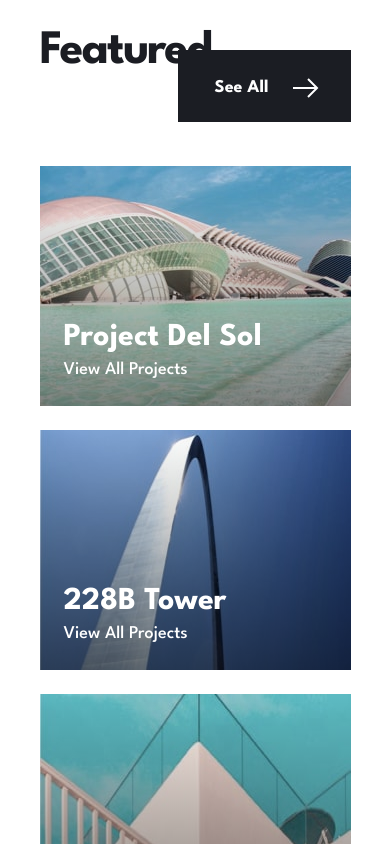
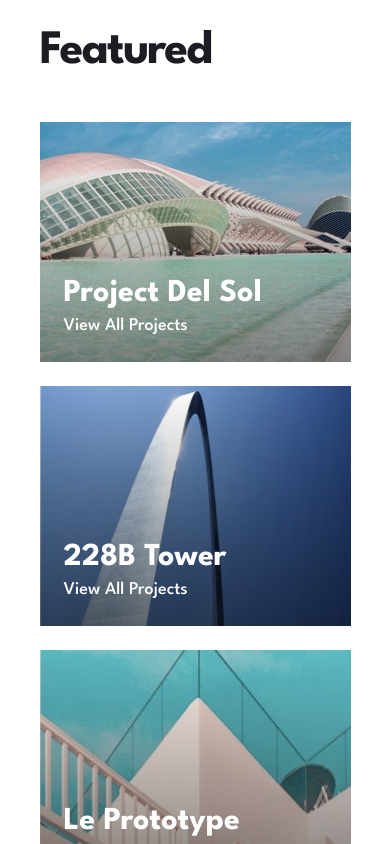
Before and after one commit to vanderms/arch-studio-website, an Angular app: page / in a window 390 px wide. Shown: the part 2080-2924 px from the top of the page. Built offline with nearby package versions, Linux system fonts and the light colour scheme; what @asymmetrik/ngx-leaflet would draw is missing.

Commit message:
fix: featured section incorrect url order in mobile viewport

```diff
--- a/src/app/components/sections/featured-section/featured-section.component.html
+++ b/src/app/components/sections/featured-section/featured-section.component.html
@@ -1,7 +1,7 @@
 <section class="mt-20 md:mt-[12.5rem] mb-[4.5rem] md:mb-[12.5rem]">
   <div class="container grid grid-cols-1 md:grid-cols-2">
     <h2 class="headline-md text-neutral-800 md:self-center">Featured</h2>
-    <ul class="grid grid-cols-1 gap-6 mt-11 col-span-2 order-1 md:mt-[5.3125rem] xl:grid-cols-3
+    <ul class="grid grid-cols-1 gap-6 mt-11 col-span-2 md:order-1 md:mt-[5.3125rem] xl:grid-cols-3
       xl:mt-16 xl:gap-[1.875rem]">
       <li *ngFor="let project of featured">
         <article
```
